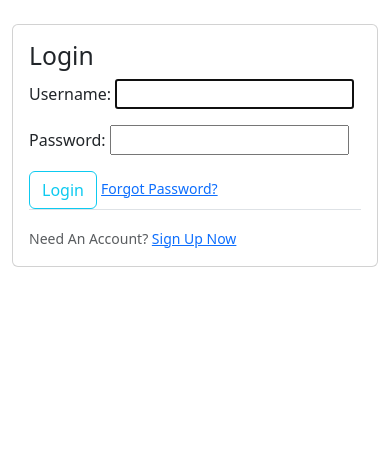
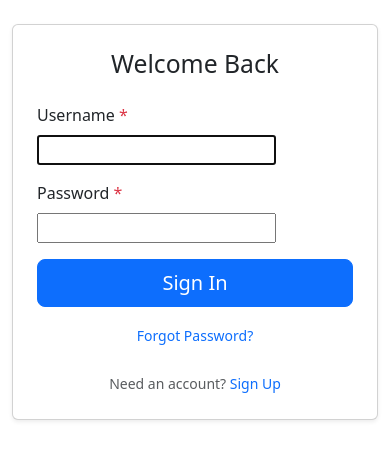
Before and after one commit to bvedant/djeddit, a Django app: page /login/ in a window 390 px wide. Shown: the part 96-556 px from the top of the page. Run offline with Django 5.2, Linux system fonts and the light colour scheme.

Commit message:
Enhance form styling with Bootstrap 5
- Update form templates with Bootstrap 5 classes and layout
- Add form-control class to all form fields dynamically
- Improve form layout with proper spacing and grid system
- Add required field indicators and help text styling
- Center-align forms with responsive widths
- Update button styles to match Bootstrap 5 design

```diff
--- a/posts/views.py
+++ b/posts/views.py
@@ -22,6 +22,12 @@ class PostCreateView(LoginRequiredMixin, CreateView):
     template_name = 'posts/post_form.html'
     fields = ['title', 'content']
 
+    def get_form(self, form_class=None):
+        form = super().get_form(form_class)
+        for field in form.fields.values():
+            field.widget.attrs['class'] = 'form-control'
+        return form
+
     def form_valid(self, form):
         form.instance.author = self.request.user
         return super().form_valid(form)
--- a/users/forms.py
+++ b/users/forms.py
@@ -6,6 +6,12 @@ from django.contrib.auth.forms import UserCreationForm
 class UserRegisterForm(UserCreationForm):
     email = forms.EmailField()
 
+    def __init__(self, *args, **kwargs):
+        super().__init__(*args, **kwargs)
+        # Add Bootstrap classes to form fields
+        for field in self.fields.values():
+            field.widget.attrs['class'] = 'form-control'
+
     class Meta:
         model = User
         fields = ['username', 'email', 'password1', 'password2']
--- a/users/templates/users/login.html
+++ b/users/templates/users/login.html
@@ -1,25 +1,43 @@
 {% extends "posts/base.html" %}
 {% block content %}
-    <div class="card">
-        <div class="card-body">
-            <h2>Login</h2>
-            <form method="POST">
-                {% csrf_token %}
-                <fieldset class="form-group">
-                    {{ form.as_p }}
-                </fieldset>
-                <div class="form-group">
-                    <button class="btn btn-outline-info" type="submit">Login</button>
-                    <small class="text-muted ml-2">
-                        <a href="{% url 'password_reset' %}">Forgot Password?</a>
+<div class="row justify-content-center">
+    <div class="col-md-8 col-lg-6">
+        <div class="card shadow-sm">
+            <div class="card-body p-4">
+                <h2 class="card-title text-center mb-4">Welcome Back</h2>
+                <form method="POST">
+                    {% csrf_token %}
+                    {% for field in form %}
+                        <div class="mb-3">
+                            <label for="{{ field.id_for_label }}" class="form-label">
+                                {{ field.label }}
+                                {% if field.field.required %}
+                                    <span class="text-danger">*</span>
+                                {% endif %}
+                            </label>
+                            {{ field.errors }}
+                            {{ field }}
+                            {% if field.help_text %}
+                                <div class="form-text">{{ field.help_text }}</div>
+                            {% endif %}
+                        </div>
+                    {% endfor %}
+                    <div class="d-grid gap-2">
+                        <button class="btn btn-primary btn-lg" type="submit">Sign In</button>
+                    </div>
+                    <div class="text-center mt-3">
+                        <small>
+                            <a href="{% url 'password_reset' %}" class="text-decoration-none">Forgot Password?</a>
+                        </small>
+                    </div>
+                </form>
+                <div class="text-center mt-4">
+                    <small class="text-muted">
+                        Need an account? <a href="{% url 'register' %}" class="text-decoration-none">Sign Up</a>
                     </small>
                 </div>
-            </form>
-            <div class="border-top pt-3">
-                <small class="text-muted">
-                    Need An Account? <a class="ml-2" href="{% url 'register' %}">Sign Up Now</a>
-                </small>
             </div>
         </div>
     </div>
+</div>
 {% endblock content %}
```
Also changed, not shown: posts/templates/posts/post_form.html (+28 -12 lines), users/templates/users/register.html (+31 -15 lines).
